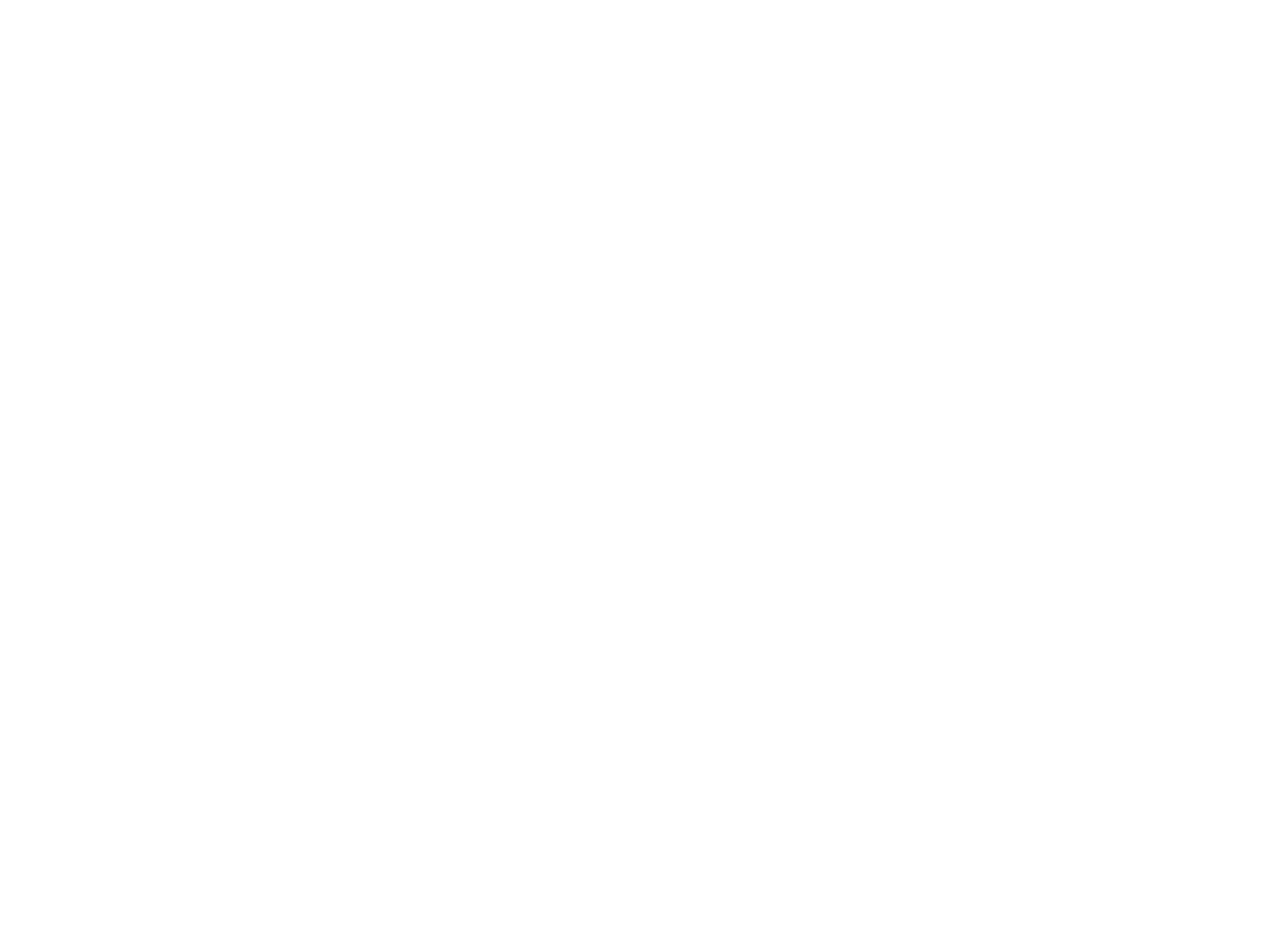
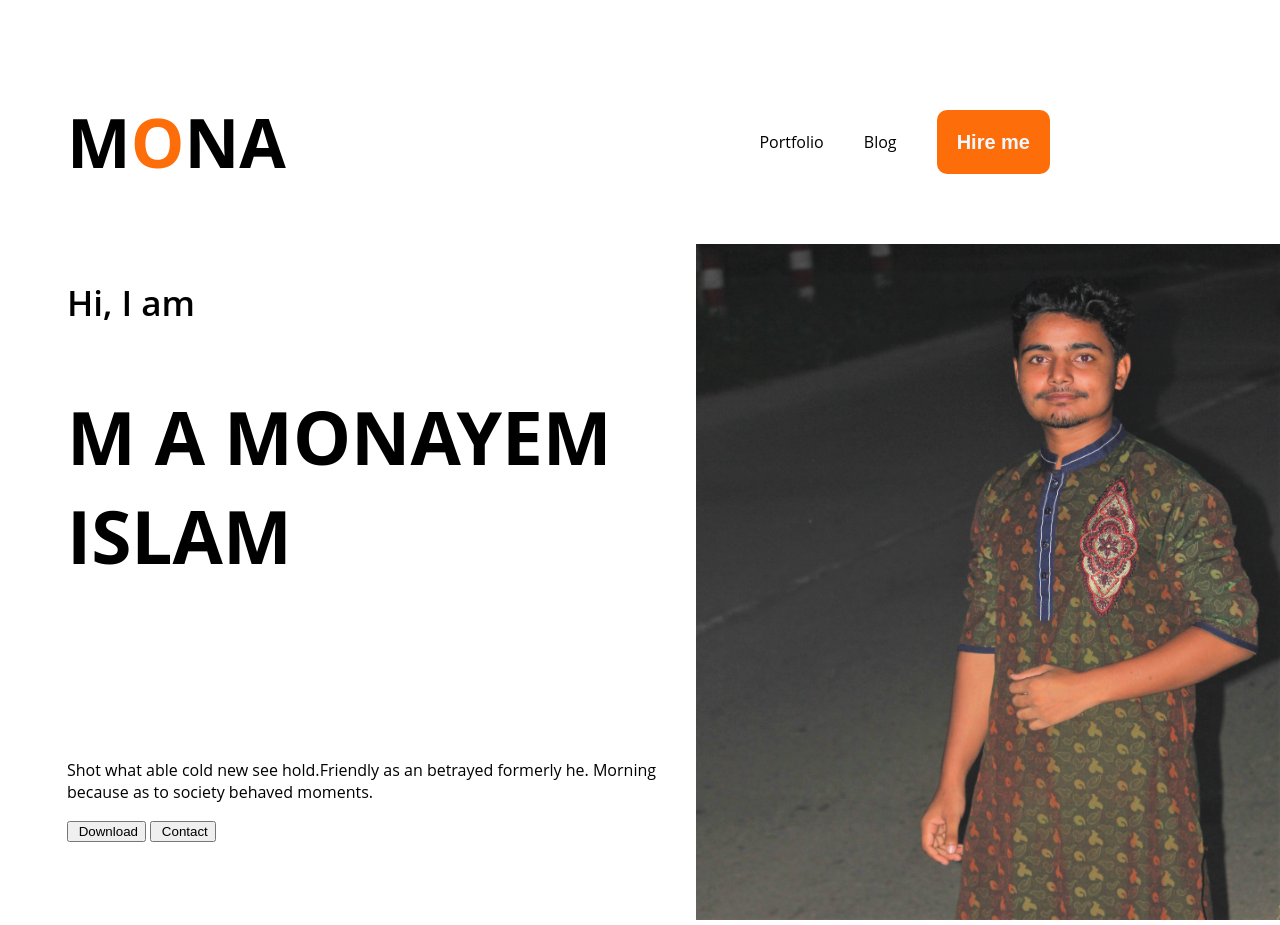
Before and after one commit to Monayem82/Developer-potfolio, a plain HTML site: page index.html in a window 1280 px wide. Before the commit the page ends 800 px from the top, so only its background shows below. Drawn offline with Linux system fonts and the light colour scheme.

Commit message:
nav done

```diff
--- a/index.html
+++ b/index.html
@@ -8,6 +8,49 @@
     <title>Personal Blogs</title>
 </head>
 <body>
+    <header>
+        <nav>
+            <div class="header-title">
+                 <h2><span>M<span class="header-title-name">O</span>NA</span></h2>
+            </div>
+           <div class="nav-link">
+            <ul>
+                <li>Portfolio</li>
+                <li>Blog</li>
+                <li><button>Hire me</button></li>
+            </ul>
+           </div>
+        </nav>
+        <!-- bannar part -->
+        <div class="bannar">
+            <div class="bannar-text">
+                <div>
+                    <h3>Hi, I am</h3>
+                <h2>M A MONAYEM ISLAM</h2>
+                </div>
+                <div>
+                    <p>Shot what able cold new see hold.Friendly as an betrayed formerly
+                        he. Morning because as to society behaved moments.
+                    </p>
+                </div>
+                <div>
+                    <button><img src="" alt=""> Download</button>
+                    <button><img src="" alt=""> Contact</button>
+                </div>
+            </div>
+            <div class="bannar-image">
+                <img src="images/monayem.jpg" alt="">
+            </div>
+        </div>
+    </header>
+    <!-- main section start  -->
+    <main>
 
+    </main>
+
+    <!-- Footer section start -->
+    <footer>
+
+    </footer>
 </body>
 </html>
--- a/style/personal.css
+++ b/style/personal.css
@@ -0,0 +1,73 @@
+body{
+    padding: 0;
+    margin: 0;
+    font-family: 'Open Sans';
+}
+nav{
+    display: flex;
+    justify-content: space-between;
+    align-items: center;
+    margin-top: 40px;
+    margin-left: 67px;
+}
+
+.header-title{
+    font-style: normal;
+    font-weight: 800;
+    font-size: 45px;
+}
+
+.header-title-name{
+    color:#FD6E0A;
+
+}
+nav ul{
+    display: flex;
+    justify-content: space-between;
+    align-items: center;
+}
+nav li{
+    list-style: none;
+    margin-left: 40px;
+}
+.nav-link{
+    margin-right: 230px;
+}
+ul li button{
+    padding: 10px;
+    border: 10px solid #FD6E0A;
+    border-radius: 10px;
+    background-color: #FD6E0A;
+    color: aliceblue;
+    height: 64px;
+    left: 1220px;
+    font-weight: 700;
+    font-size: 20px;
+}
+/* bannar part  */
+.bannar{
+    display: flex;
+    margin: 0;
+    margin-left: 67px;
+}
+.bannar-text{
+
+}
+.bannar-text h3{
+    font-weight: 600;
+    font-size: 35px;
+}
+.bannar-text h2{
+    width: 585px;
+    height: 356px;
+    font-weight: 700;
+    font-size: 73px;
+    margin-bottom: 0px;
+
+}
+.bannar-image{
+}
+.bannar-image img{
+    width: 584px;
+    height: 676px;
+}
```
